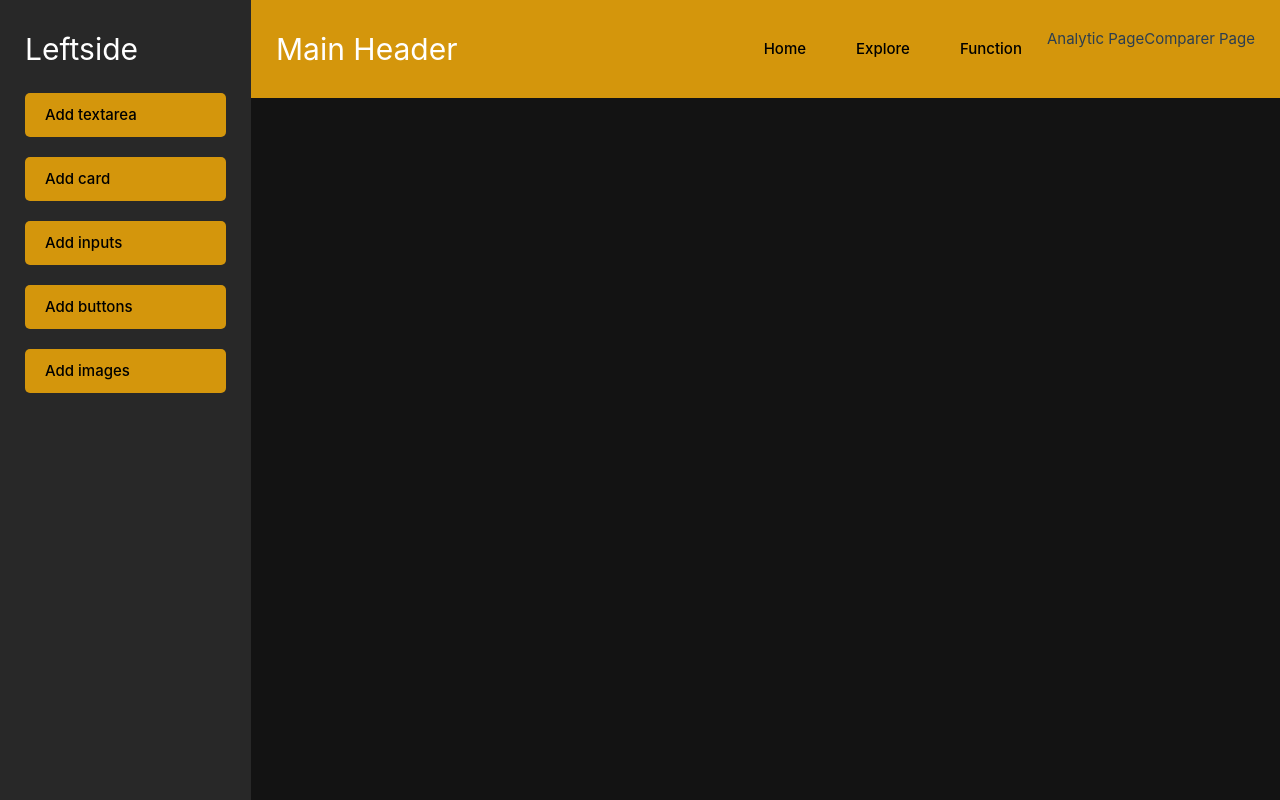
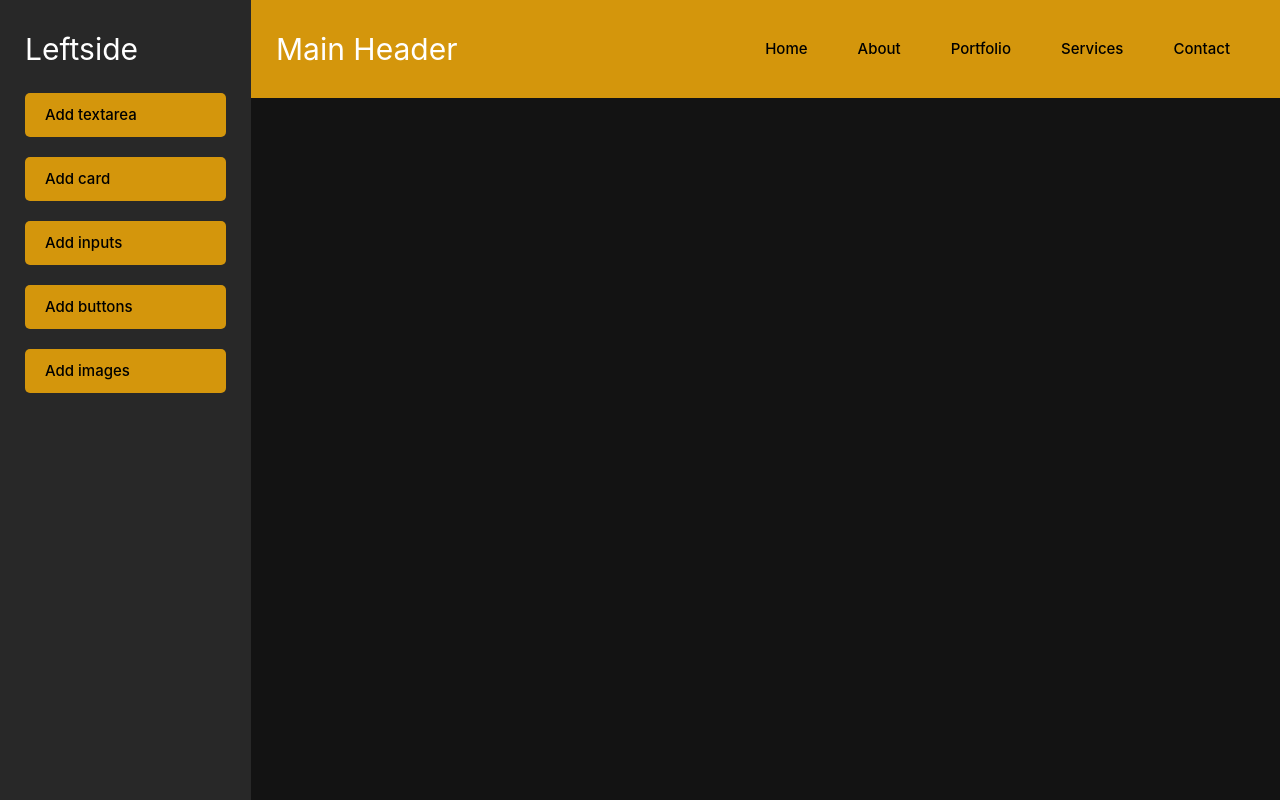
Before and after one commit to MuhammadUmair555/LearnVue, a Vue app: page / in a window 1280 px wide. Built offline with nearby package versions, Linux system fonts and the light colour scheme.

Commit message:
UI fix
UI fix

```diff
--- a/src/components/Layout/Header.vue
+++ b/src/components/Layout/Header.vue
@@ -4,10 +4,10 @@
     <div class="leftTabs">
         <ul>
             <li> <router-link to="/home">Home</router-link> </li>
-            <li><router-link to="/explore">Explore</router-link></li>
-            <li> <router-link to="/function">Function</router-link></li>
-            <li>Analytic Page</li>
-            <li>Comparer Page</li>
+            <li><router-link to="/explore">About</router-link></li>
+            <li> <router-link to="/function">Portfolio</router-link></li>
+            <li><router-link to="/services">Services</router-link></li>
+            <li> <router-link to="/contact">Contact</router-link></li>
 
         </ul>
 
```
